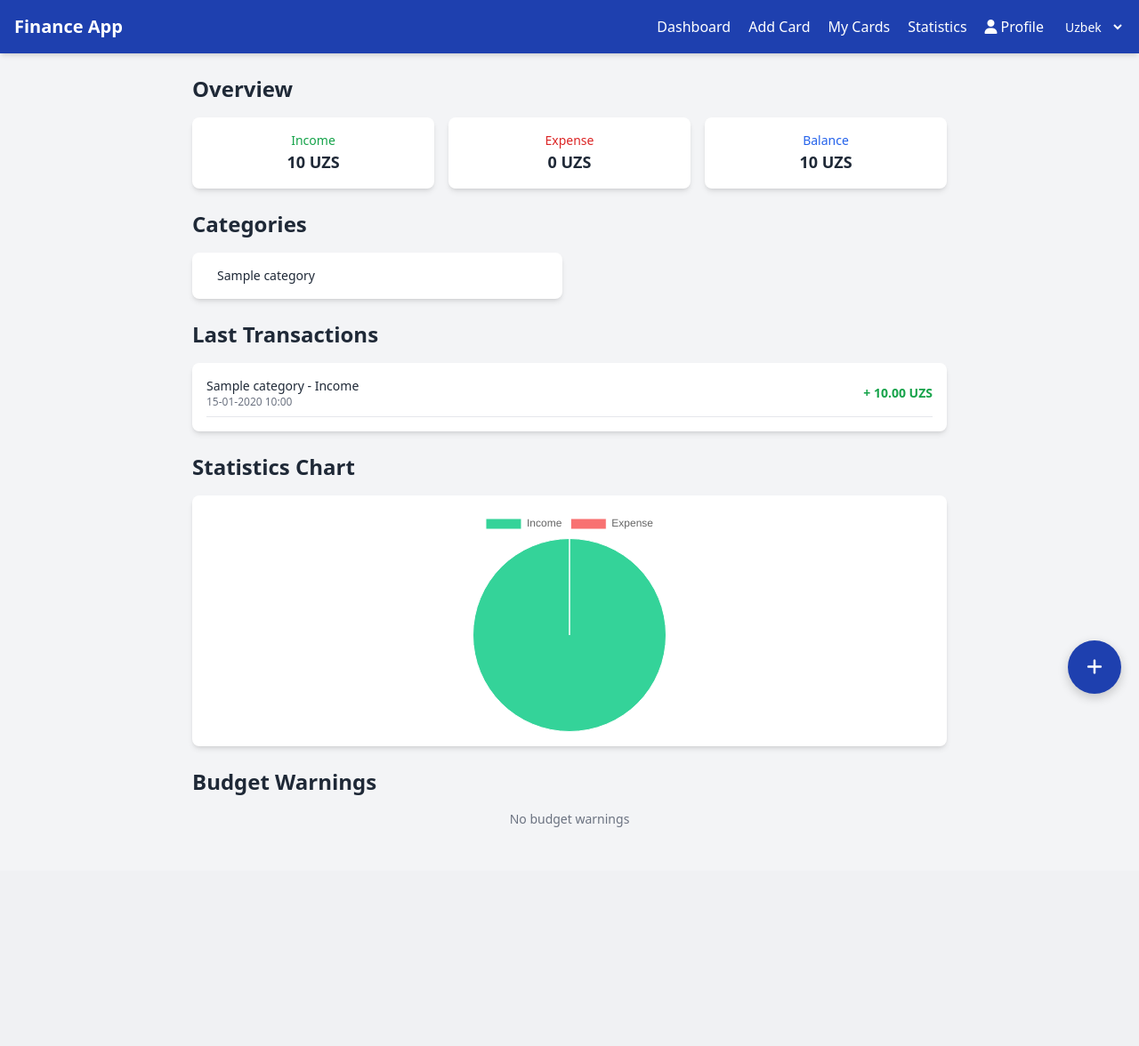
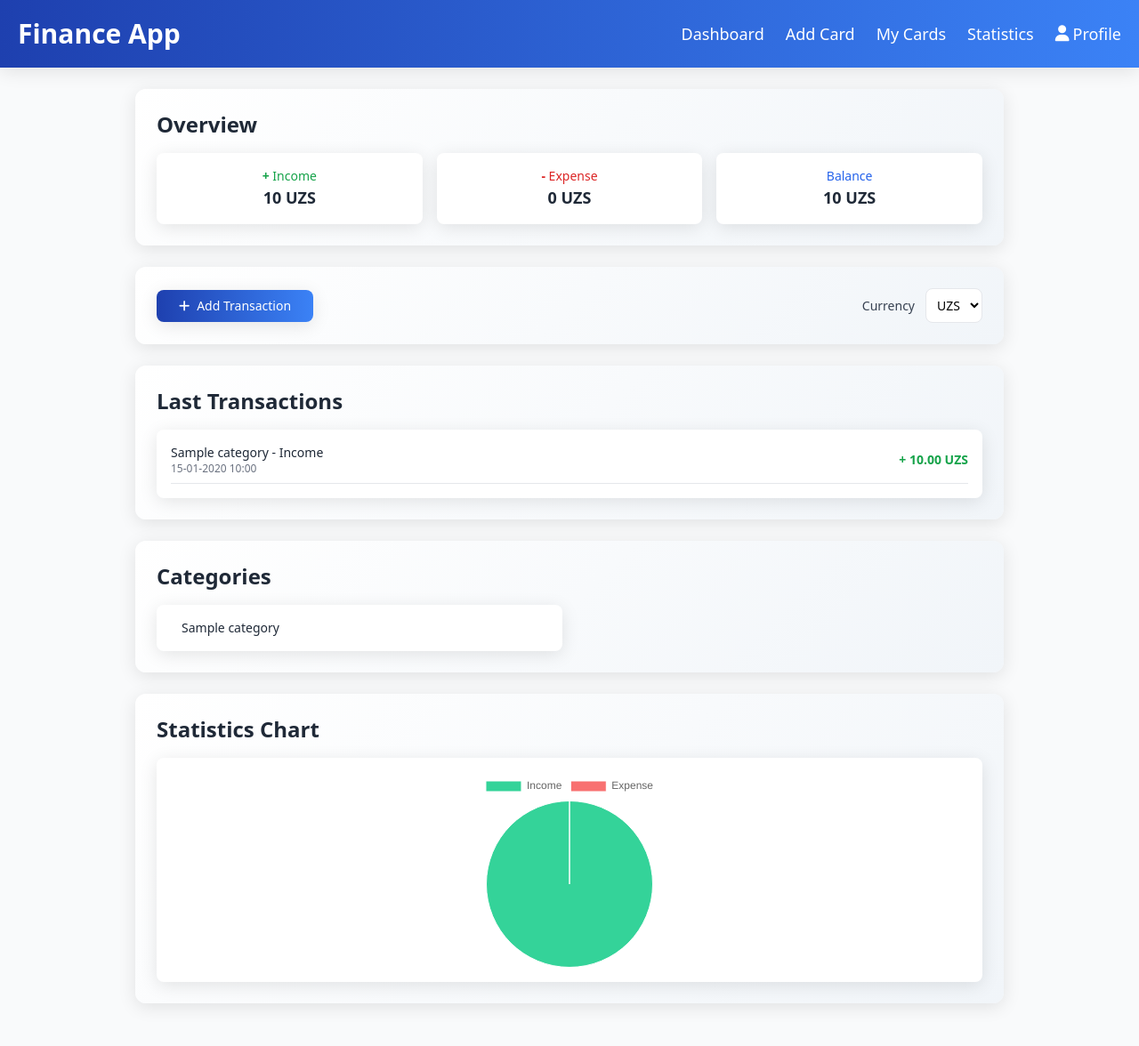
Before and after one commit to shaxzo17/Exam8_example, a Django app: page / in a window 1280 px wide. Shown: the whole page at 89% size. Before the commit the page ends 930 px from the top, so only its background shows below. Run offline with Django 5.2, Linux system fonts and the light colour scheme; a user stored in the database is signed in; tables that the repository leaves empty hold one stand-in row (values such as "Sample post"); some libraries are stand-ins or nearby versions.

Commit message:
Templates updated '

```diff
--- a/finance/views.py
+++ b/finance/views.py
@@ -203,7 +203,6 @@ def add_card(request):
 def transfer_money(request, card_id):
     card = get_object_or_404(Card, id=card_id, user=request.user)
     categories = Category.objects.all()
-
     if request.method == 'POST':
         amount = Decimal(request.POST.get('amount'))
         operation = request.POST.get('operation')
--- a/template/dashboard.html
+++ b/template/dashboard.html
@@ -1,7 +1,7 @@
+{% load static i18n %}
 <!DOCTYPE html>
 <html lang="uz">
 <head>
-  {% load static i18n %}
   <meta charset="UTF-8">
   <meta name="viewport" content="width=device-width, initial-scale=1.0">
   <title>{% trans "Dashboard" %}</title>
@@ -10,115 +10,111 @@
   <script src="https://cdn.jsdelivr.net/npm/chart.js"></script>
   <style>
     .header-bg {
-      background-color: #1e40af;
+      background: linear-gradient(90deg, #1e40af 0%, #3b82f6 100%);
     }
     .input-field {
-      transition: all 0.2s ease;
+      transition: all 0.3s ease;
     }
     .input-field:focus {
       border-color: #1e40af;
-      box-shadow: 0 0 0 3px rgba(30, 64, 175, 0.2);
+      box-shadow: 0 0 0 4px rgba(30, 64, 175, 0.2);
     }
     .card-hover:hover {
-      transform: translateY(-3px);
-      box-shadow: 0 4px 12px rgba(0, 0, 0, 0.1);
-      transition: all 0.2s ease;
+      transform: translateY(-4px);
+      box-shadow: 0 8px 20px rgba(0, 0, 0, 0.15);
+      transition: all 0.3s ease;
     }
     .btn-primary {
-      background-color: #1e40af;
-      transition: background-color 0.2s ease;
+      background: linear-gradient(90deg, #1e40af 0%, #3b82f6 100%);
+      transition: all 0.3s ease;
+      border-radius: 8px;
     }
     .btn-primary:hover {
-      background-color: #1e3a8a;
-    }
-    .btn-circle {
-      width: 60px;
-      height: 60px;
-      border-radius: 50%;
-      display: flex;
-      align-items: center;
-      justify-content: center;
-      position: fixed;
-      bottom: 20px;
-      right: 20px;
+      background: linear-gradient(90deg, #1e3a8a 0%, #2563eb 100%);
+      transform: scale(1.05);
       box-shadow: 0 4px 12px rgba(0, 0, 0, 0.2);
-      z-index: 20;
-    }
-    .btn-circle:hover {
-      transform: scale(1.1);
     }
     .chart-container {
       position: relative;
-      height: 250px;
-      width: 250px;
+      height: 220px;
+      width: 220px;
       margin: 0 auto;
+    }
+    .section-gradient {
+      background: linear-gradient(135deg, #ffffff 0%, #f1f5f9 100%);
+      border-radius: 12px;
+      padding: 1.5rem;
+    }
+    .modern-shadow {
+      box-shadow: 0 4px 20px rgba(0, 0, 0, 0.1);
     }
   </style>
 </head>
-<body class="bg-gray-100 font-sans antialiased">
+<body class="bg-gray-50 font-sans antialiased">
 
   <!-- Header -->
-  <header class="header-bg text-white p-4 flex justify-between items-center sticky top-0 z-10 shadow-md">
-    <h1 class="text-lg md:text-xl font-bold">{% trans "Finance App" %}</h1>
-    <nav class="flex space-x-3 md:space-x-5">
-      <a href="{% url 'home' %}" class="hover:underline text-sm md:text-base font-medium">{% trans "Dashboard" %}</a>
-      <a href="{% url 'add-card' %}" class="hover:underline text-sm md:text-base font-medium">{% trans "Add Card" %}</a>
-      <a href="{% url 'card-list' %}" class="hover:underline text-sm md:text-base font-medium">{% trans "My Cards" %}</a>
-      <a href="{% url 'statistics' %}" class="hover:underline text-sm md:text-base font-medium">{% trans "Statistics" %}</a>
-      <a href="{% url 'profile' %}" class="hover:underline text-sm md:text-base font-medium flex items-center">
+  <header class="header-bg text-white p-5 flex justify-between items-center sticky top-0 z-10 modern-shadow">
+    <h1 class="text-2xl md:text-3xl font-bold">{% trans "Finance App" %}</h1>
+    <nav class="flex space-x-3 md:space-x-6">
+      <a href="{% url 'home' %}" class="hover:underline text-base md:text-lg font-medium">{% trans "Dashboard" %}</a>
+      <a href="{% url 'add-card' %}" class="hover:underline text-base md:text-lg font-medium">{% trans "Add Card" %}</a>
+      <a href="{% url 'card-list' %}" class="hover:underline text-base md:text-lg font-medium">{% trans "My Cards" %}</a>
+      <a href="{% url 'statistics' %}" class="hover:underline text-base md:text-lg font-medium">{% trans "Statistics" %}</a>
+      <a href="{% url 'profile' %}" class="hover:underline text-base md:text-lg font-medium flex items-center">
         <i class="fa-solid fa-user mr-1"></i> {% trans "Profile" %}
       </a>
-      <form action="uz" method="post" class="flex items-center">
-        {% csrf_token %}
-        <select name="language" onchange="this.form.submit()" class="bg-transparent text-white text-sm">
-          <option value="uz" {% if LANGUAGE_CODE == 'uz' %}selected{% endif %}>{% trans "Uzbek" %}</option>
-          <option value="en" {% if LANGUAGE_CODE == 'en' %}selected{% endif %}>{% trans "English" %}</option>
-          <option value="ru" {% if LANGUAGE_CODE == 'ru' %}selected{% endif %}>{% trans "Russian" %}</option>
-        </select>
-      </form>
     </nav>
   </header>
 
-  <main class="p-4 md:p-6 max-w-4xl mx-auto">
+  <main class="p-4 md:p-6 max-w-5xl mx-auto">
 
     <!-- Balans qismi -->
-    <section class="mb-6">
+    <section class="mb-6 section-gradient modern-shadow">
       <h2 class="text-xl md:text-2xl font-bold text-gray-800 mb-4">{% trans "Overview" %}</h2>
       <div class="grid grid-cols-1 sm:grid-cols-3 gap-4">
-        <div class="bg-white p-4 rounded-lg shadow-md text-center card-hover">
-          <h3 class="text-sm font-medium text-green-600">{% trans "Income" %}</h3>
+        <div class="bg-white p-4 rounded-lg modern-shadow text-center card-hover">
+          <h3 class="text-sm font-medium text-green-600">
+            <span class="text-green-600 font-bold">+</span> {% trans "Income" %}
+          </h3>
           <p class="text-lg font-bold text-gray-800">{{ income|default:0 }} {{ currency }}</p>
         </div>
-        <div class="bg-white p-4 rounded-lg shadow-md text-center card-hover">
-          <h3 class="text-sm font-medium text-red-600">{% trans "Expense" %}</h3>
+        <div class="bg-white p-4 rounded-lg modern-shadow text-center card-hover">
+          <h3 class="text-sm font-medium text-red-600">
+            <span class="text-red-600 font-bold">-</span> {% trans "Expense" %}
+          </h3>
           <p class="text-lg font-bold text-gray-800">{{ expense|default:0 }} {{ currency }}</p>
         </div>
-        <div class="bg-white p-4 rounded-lg shadow-md text-center card-hover">
+        <div class="bg-white p-4 rounded-lg modern-shadow text-center card-hover">
           <h3 class="text-sm font-medium text-blue-600">{% trans "Balance" %}</h3>
           <p class="text-lg font-bold text-gray-800">{{ balance|default:0 }} {{ currency }}</p>
         </div>
       </div>
     </section>
 
-    <!-- Kategoriyalar -->
-    <section class="mb-6">
-      <h2 class="text-xl md:text-2xl font-bold text-gray-800 mb-4">{% trans "Categories" %}</h2>
-      <div class="grid grid-cols-1 sm:grid-cols-2 gap-4">
-        {% for cat in categories %}
-          <a href="{% url 'category_detail' cat.id %}?currency={{ currency }}" class="bg-white p-4 rounded-lg shadow-md card-hover flex items-center">
-            <i class="fa-solid {{ cat.icon|default:'fa-folder' }} text-2xl text-blue-600 mr-3"></i>
-            <p class="text-sm font-medium text-gray-800">{{ cat.name }}</p>
-          </a>
-        {% empty %}
-          <p class="text-gray-500 text-sm text-center col-span-full">{% trans "No categories yet" %}</p>
-        {% endfor %}
+     <!-- Add Transaction tugmasi -->
+    <section class="mb-6 section-gradient modern-shadow">
+      <div class="flex flex-col sm:flex-row sm:items-center sm:justify-between gap-4">
+        <a href="{% url 'add_transaction' %}?currency={{ currency }}"
+           class="btn-primary text-white py-2 px-3 rounded-lg font-medium text-sm flex items-center justify-center w-full sm:w-44 modern-shadow">
+          <i class="fa-solid fa-plus mr-2 text-sm"></i> {% trans "Add Transaction" %}
+        </a>
+        <!-- Valyuta tanlash -->
+        <form class="flex items-center space-x-3">
+          <label for="currency" class="text-sm font-medium text-gray-700">{% trans "Currency" %}</label>
+          <select name="currency" onchange="this.form.submit()" class="p-2 border rounded-lg input-field bg-white text-sm">
+            {% for curr in currencies %}
+              <option value="{{ curr }}" {% if currency == curr %}selected{% endif %}>{{ curr }}</option>
+            {% endfor %}
+          </select>
+        </form>
       </div>
     </section>
 
-    <!-- Last Transactions -->
-    <section class="mb-6">
+
+    <!-- So‘nggi tranzaksiyalar -->
+    <section class="mb-6 section-gradient modern-shadow">
       <h2 class="text-xl md:text-2xl font-bold text-gray-800 mb-4">{% trans "Last Transactions" %}</h2>
-      <div class="bg-white p-4 rounded-lg shadow-md space-y-3">
+      <div class="bg-white p-4 rounded-lg modern-shadow space-y-3">
         {% for t in last_transactions %}
           <div class="flex justify-between items-center border-b pb-2">
             <div>
@@ -136,13 +132,28 @@
           <p class="text-gray-500 text-sm text-center">{% trans "No transactions yet" %}</p>
         {% endfor %}
       </div>
-    </section   >
+    </section>
 
+    <!-- Kategoriyalar -->
+    <section class="mb-6 section-gradient modern-shadow">
+      <h2 class="text-xl md:text-2xl font-bold text-gray-800 mb-4">{% trans "Categories" %}</h2>
+      <div class="grid grid-cols-1 sm:grid-cols-2 gap-4">
+        {% for cat in categories %}
+          <a href="{% url 'category_detail' cat.id %}?currency={{ currency }}"
+             class="bg-white p-4 rounded-lg modern-shadow card-hover flex items-center">
+            <i class="fa-solid {{ cat.icon|default:'fa-folder' }} text-2xl text-blue-600 mr-3 animate-pulse"></i>
+            <p class="text-sm font-medium text-gray-800">{{ cat.name }}</p>
+          </a>
+        {% empty %}
+          <p class="text-gray-500 text-sm text-center col-span-full">{% trans "No categories yet" %}</p>
+        {% endfor %}
+      </div>
+    </section>
 
-        <!-- Pie chart -->
-    <section class="mb-6">
+    <!-- Pie chart -->
+    <section class="mb-6 section-gradient modern-shadow">
       <h2 class="text-xl md:text-2xl font-bold text-gray-800 mb-4">{% trans "Statistics Chart" %}</h2>
-      <div class="bg-white p-4 rounded-lg shadow-md">
+      <div class="bg-white p-4 rounded-lg modern-shadow">
         <div class="chart-container">
           <canvas id="balanceChart"></canvas>
         </div>
@@ -162,7 +173,7 @@
           },
           options: {
             responsive: true,
-            maintainAspectRatio: true, // Dumaloq bo‘lishi uchun aspect ratio saqlanadi
+            maintainAspectRatio: true,
             plugins: {
               legend: { position: 'top', labels: { font: { size: 12 } } },
               tooltip: {
@@ -186,27 +197,6 @@
         });
       </script>
     </section>
-
-    <!-- Byudjet ogohlantirishlari -->
-    <section class="mb-6">
-      <h2 class="text-xl md:text-2xl font-bold text-gray-800 mb-4">{% trans "Budget Warnings" %}</h2>
-      <div class="space-y-4">
-        {% for warning in budget_warnings %}
-          <div class="bg-red-100 p-4 rounded-lg shadow-md">
-            <p class="text-sm text-red-600">{% trans "Category" %}: {{ warning.category }}</p>
-            <p class="text-sm text-red-600">{% trans "Spent" %}: {{ warning.spent }} {{ currency }}</p>
-            <p class="text-sm text-red-600">{% trans "Budget" %}: {{ warning.budget }} {{ currency }}</p>
-          </div>
-        {% empty %}
-          <p class="text-gray-500 text-sm text-center">{% trans "No budget warnings" %}</p>
-        {% endfor %}
-      </div>
-    </section>
-
-    <!-- Add Transaction tugmasi -->
-    <a href="{% url 'add_transaction' %}?currency={{ currency }}" class="btn-primary text-white btn-circle">
-      <i class="fa-solid fa-plus text-xl"></i>
-    </a>
   </main>
 
 </body>
```
